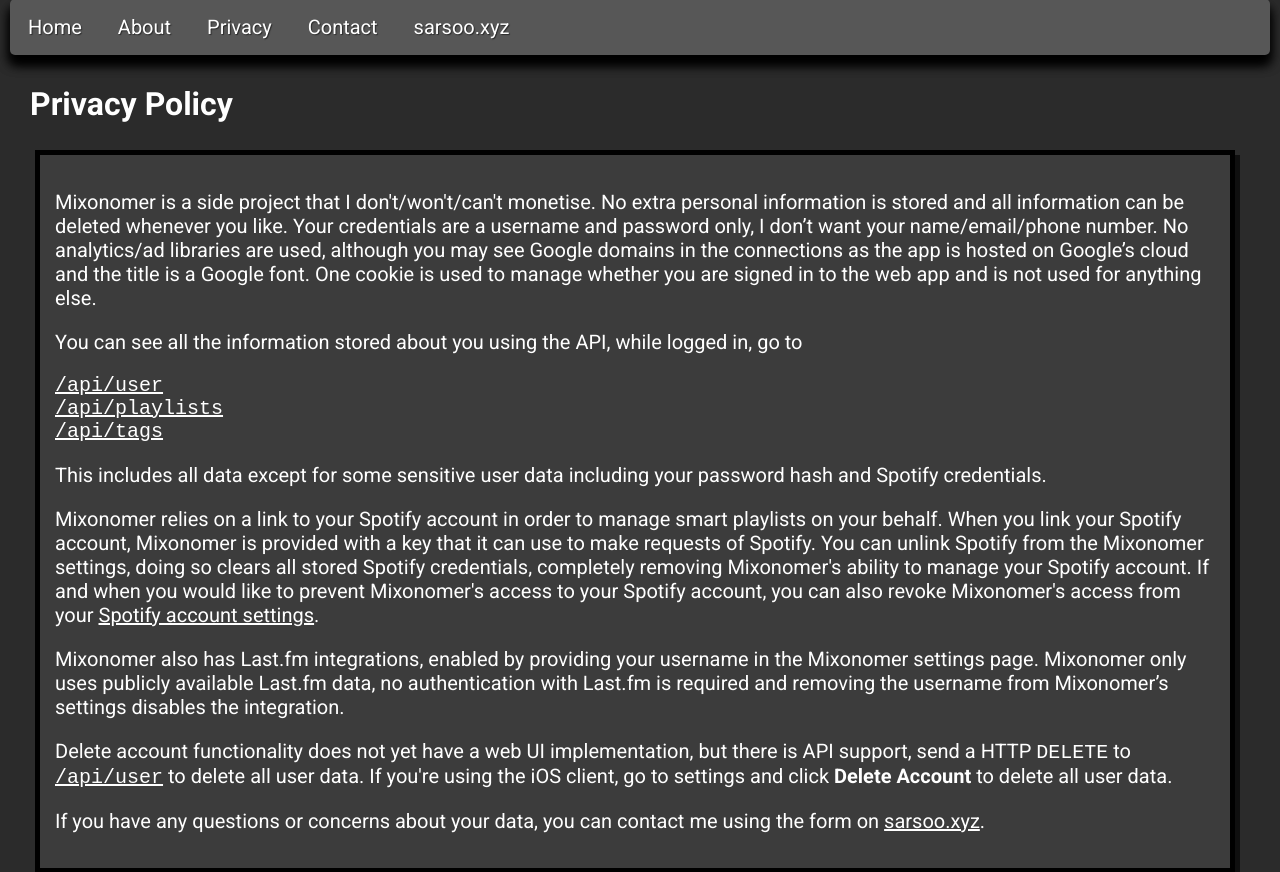
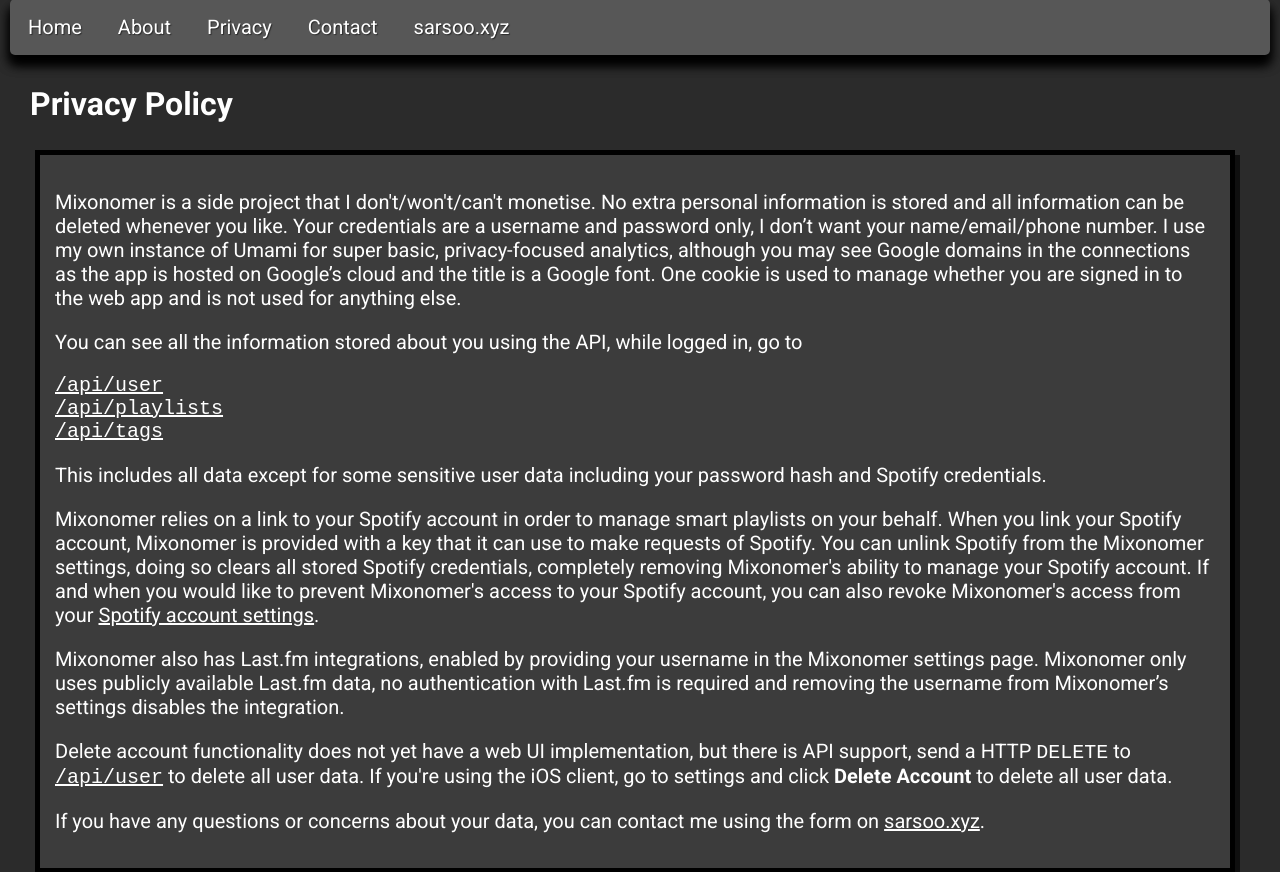
Before and after one commit to Sarsoo/Mixonomer, a Flask app: page /privacy in a window 1280 px wide. Shown: the part 132-1004 px from the top of the page. Run offline with Flask 3, Linux system fonts and the light colour scheme; style sheets or scripts are compiled from the project's sources; some libraries are stand-ins or nearby versions; some web fonts are replaced.

Commit message:
adding umami

```diff
--- a/music/templates/app.html
+++ b/music/templates/app.html
@@ -12,6 +12,7 @@
 	<link rel="manifest" href="https://storage.googleapis.com/{{ bucket }}/site.webmanifest">
 	<link rel="mask-icon" href="https://storage.googleapis.com/{{ bucket }}/safari-pinned-tab.svg" color="#5bbad5">
 	<link rel="shortcut icon" href="https://storage.googleapis.com/{{ bucket }}/favicon.ico">
+	<script defer src="https://u.sarsoo.xyz/sarsoo.js" data-website-id="055109df-7fc2-4f47-a61f-117b3cf23d80"></script>
 
 </head>
 <body>
--- a/music/templates/base.html
+++ b/music/templates/base.html
@@ -13,6 +13,7 @@
 	<link rel="manifest" href="https://storage.googleapis.com/{{ bucket }}/site.webmanifest">
 	<link rel="mask-icon" href="https://storage.googleapis.com/{{ bucket }}/safari-pinned-tab.svg" color="#5bbad5">
 	<link rel="shortcut icon" href="https://storage.googleapis.com/{{ bucket }}/favicon.ico">
+	<script defer src="https://u.sarsoo.xyz/sarsoo.js" data-website-id="055109df-7fc2-4f47-a61f-117b3cf23d80"></script>
 
 	{% block scripts %}{% endblock %}
 
--- a/music/templates/privacy.html
+++ b/music/templates/privacy.html
@@ -18,7 +18,7 @@
 		<h1>Privacy Policy</h1>
 
 		<div class="pad-12 card">
-			<p>Mixonomer is a side project that I don't/won't/can't monetise. No extra personal information is stored and all information can be deleted whenever you like. Your credentials are a username and password only, I don’t want your name/email/phone number. No analytics/ad libraries are used, although you may see Google domains in the connections as the app is hosted on Google’s cloud and the title is a Google font. One cookie is used to manage whether you are signed in to the web app and is not used for anything else.</p>
+			<p>Mixonomer is a side project that I don't/won't/can't monetise. No extra personal information is stored and all information can be deleted whenever you like. Your credentials are a username and password only, I don’t want your name/email/phone number. I use my own instance of Umami for super basic, privacy-focused analytics, although you may see Google domains in the connections as the app is hosted on Google’s cloud and the title is a Google font. One cookie is used to manage whether you are signed in to the web app and is not used for anything else.</p>
 
 			<p>You can see all the information stored about you using the API, while logged in, go to </p>
 
```
